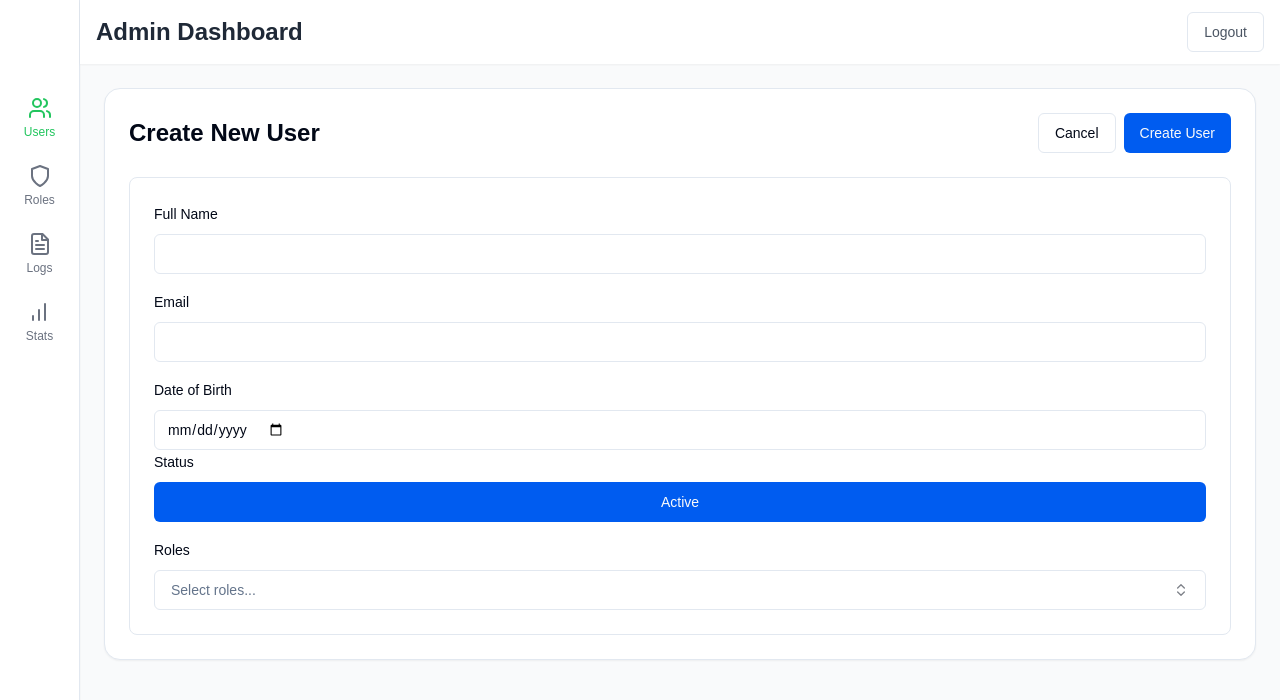
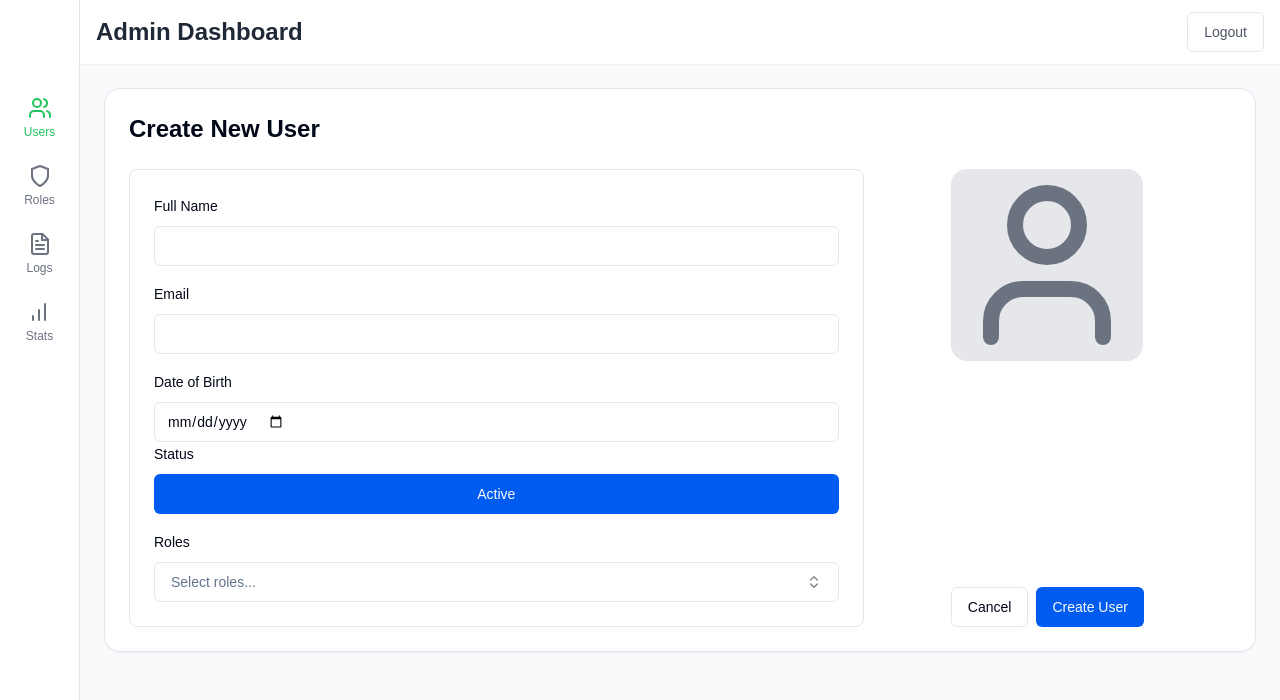
Before and after one commit to Ondrecho/BankWise, a Next.js app: page /admin/users/new in a window 1280 px wide. Shown: the top 700 px of the page. Built offline with nearby package versions, Linux system fonts and the light colour scheme.

Commit message:
moved buttons create/save user and cancel

```diff
--- a/src/app/admin/users/[id]/info/page.tsx
+++ b/src/app/admin/users/[id]/info/page.tsx
@@ -6,7 +6,7 @@ import { useEffect } from 'react';
 import { Button } from '@/components/ui/button';
 import { UserForm } from '@/features/admin-users/components/UserForm';
 import {Tabs, TabsList, TabsTrigger} from "@/components/ui/tabs";
-import {User} from "lucide-react";
+import {User as UserAvatar, User} from "lucide-react";
 
 export default function UserInfoPage() {
     const {
@@ -38,13 +38,6 @@ export default function UserInfoPage() {
             {/* Top panel: title + actions */}
             <div className="flex justify-between items-center">
                 <h2 className="text-2xl font-semibold">{selectedUser.fullName}</h2>
-                <div className="space-x-2">
-                    <Button variant="outline" onClick={() => {
-                        handleBackToList();
-                        router.push('/admin/users');
-                    }}>Cancel</Button>
-                    <Button onClick={handleSave}>Save Changes</Button>
-                </div>
             </div>
 
             {/* Tab switches */}
@@ -67,16 +60,23 @@ export default function UserInfoPage() {
                 </TabsList>
             </Tabs>
 
-            {/* Actual form for Personal Info */}
             <div className="grid grid-cols-1 md:grid-cols-[2fr_1fr] items-start">
                 <UserForm
                     user={selectedUser}
                     roles={availableRoles}
                     onChangeAction={setSelectedUser}
                 />
-                <div className="flex justify-center items-center">
-                    <div className="w-48 h-48 bg-gray-200 rounded-2xl flex items-center justify-center text-gray-500">
-                        <User className="w-full h-full"/>
+                <div className="flex flex-col items-center justify-between h-full">
+                    <div
+                        className="w-48 h-48 bg-gray-200 rounded-2xl flex items-center justify-center text-gray-500 mb-4">
+                        <UserAvatar className="w-full h-full"/>
+                    </div>
+                    <div className="space-x-2">
+                        <Button variant="outline" onClick={() => {
+                            handleBackToList();
+                            router.push('/admin/users');
+                        }}>Cancel</Button>
+                        <Button onClick={handleSave}>Save Changes</Button>
                     </div>
                 </div>
             </div>
--- a/src/app/admin/users/new/page.tsx
+++ b/src/app/admin/users/new/page.tsx
@@ -6,6 +6,7 @@ import { useRouter } from 'next/navigation';
 import { UserForm } from '@/features/admin-users/components/UserForm';
 import { Button } from '@/components/ui/button';
 import { User } from '@/types';
+import {User as UserAvatar} from "lucide-react";
 
 export default function NewUserPage() {
     const { handleSaveUser, availableRoles } = useUsers();
@@ -30,17 +31,25 @@ export default function NewUserPage() {
         <div className="space-y-6">
             <div className="flex justify-between items-center">
                 <h2 className="text-2xl font-semibold">Create New User</h2>
-                <div className="space-x-2">
-                    <Button variant="outline" onClick={() => router.push('/admin/users')}>Cancel</Button>
-                    <Button onClick={handleCreate}>Create User</Button>
+            </div>
+
+            <div className="grid grid-cols-1 md:grid-cols-[2fr_1fr] items-start">
+                <UserForm
+                    user={newUser}
+                    roles={availableRoles}
+                    onChangeAction={setNewUser}
+                />
+                <div className="flex flex-col items-center justify-between h-full">
+                    <div
+                        className="w-48 h-48 bg-gray-200 rounded-2xl flex items-center justify-center text-gray-500 mb-4">
+                        <UserAvatar className="w-full h-full"/>
+                    </div>
+                    <div className="space-x-2">
+                        <Button variant="outline" onClick={() => router.push('/admin/users')}>Cancel</Button>
+                        <Button onClick={handleCreate}>Create User</Button>
+                    </div>
                 </div>
             </div>
-
-            <UserForm
-                user={newUser}
-                roles={availableRoles}
-                onChangeAction={setNewUser}
-            />
         </div>
     );
 }
```
